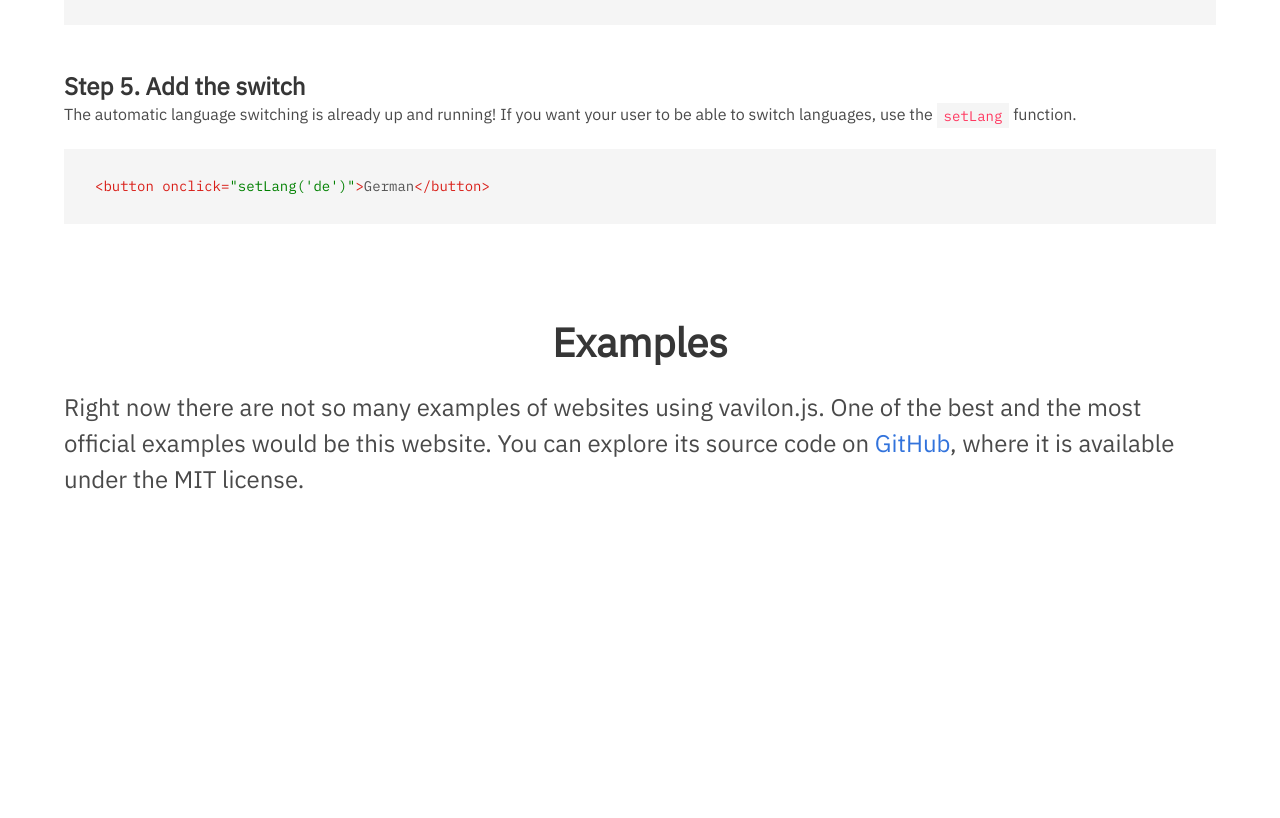
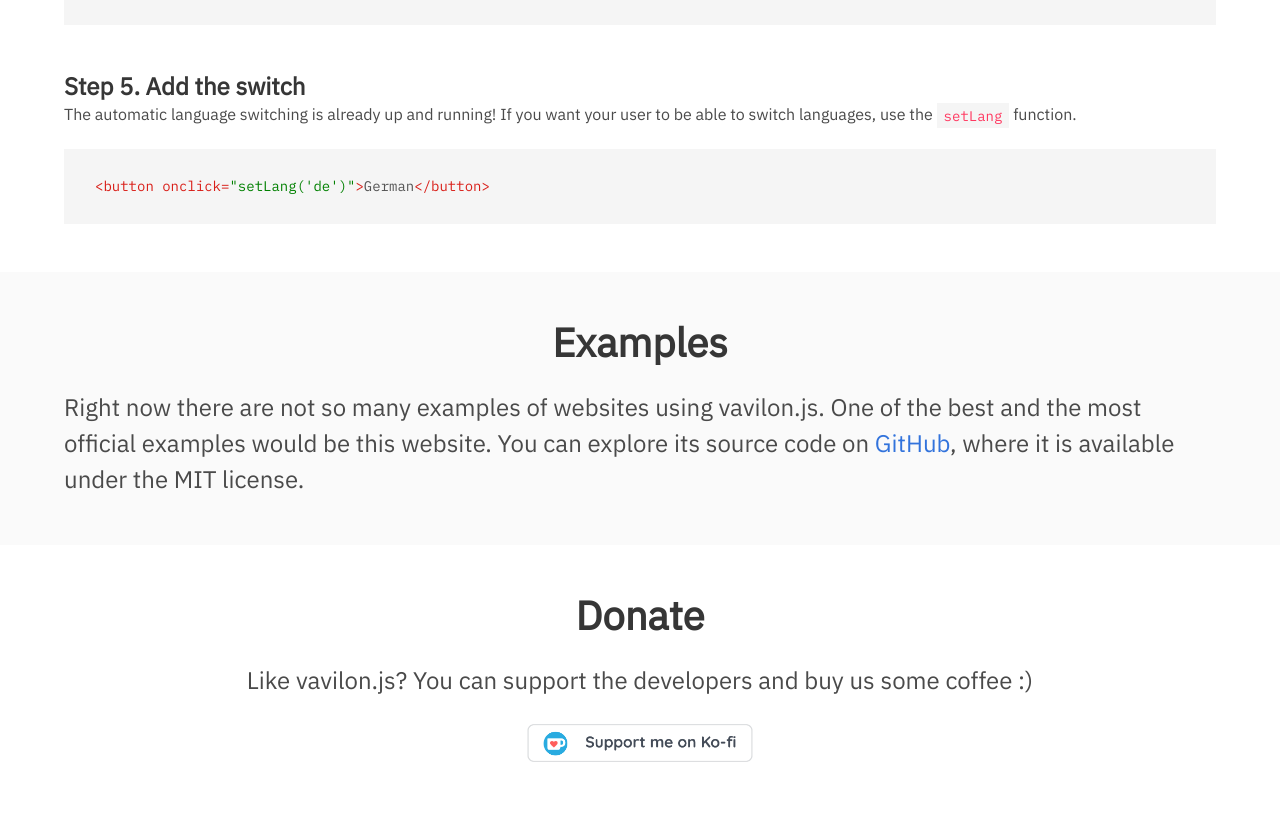
Before and after one commit to vavilon-js/vavilon-js.github.io, a website: page index.html in a window 1280 px wide. Shown: the part 1665-2483 px from the top of the page. Before the commit the page ends 2210 px from the top, so only its background shows below. Drawn offline with Linux system fonts and the light colour scheme.

Commit message:
Add donate section

```diff
--- a/index.html
+++ b/index.html
@@ -162,7 +162,7 @@
                 </article>
             </div>
         </section>
-        <section class="section" id="examples">
+        <section class="section has-background-white-bis" id="examples">
             <div class="container">
                 <h2 class="title is-2 has-text-centered">Examples</h2>
                 <article class="vav-get-started-step">
@@ -175,6 +175,19 @@
                 </article>
             </div>
         </section>
+        <section class="section" id="donate">
+            <div class="container">
+                <h2 class="title is-2 has-text-centered">Donate</h2>
+                <article class="vav-get-started-step has-text-centered">
+                    <p class="is-size-4 vav-donate-text">
+                        Like vavilon.js? You can support the developers and buy us some coffee :)
+                    </p>
+                    <a href="https://ko-fi.com/vavilon" class="vav-donate-button" target="_blank">
+                        <img src="./public/img/ko-fi.png" width="250" alt="Support me on Ko-fi">
+                    </a>
+                </article>
+            </div>
+        </section>
     </main>
 </body>
 
--- a/src/scss/main.scss
+++ b/src/scss/main.scss
@@ -34,6 +34,21 @@ $family-monospace: "IBM Plex Mono", Monaco, monospace;
     }
 }
 
+.vav-donate-text {
+    margin-bottom: 1.5rem;
+}
+
+.vav-donate-button {
+    img {
+        transform: scale(0.9);
+        transition: transform 300ms;
+
+        &:hover {
+            transform: scale(1);
+        }
+    }
+}
+
 html {
     scroll-behavior: smooth;
 }
```
Also changed, not shown: dist/css/main.min.css, public/img/ko-fi.png (added).
